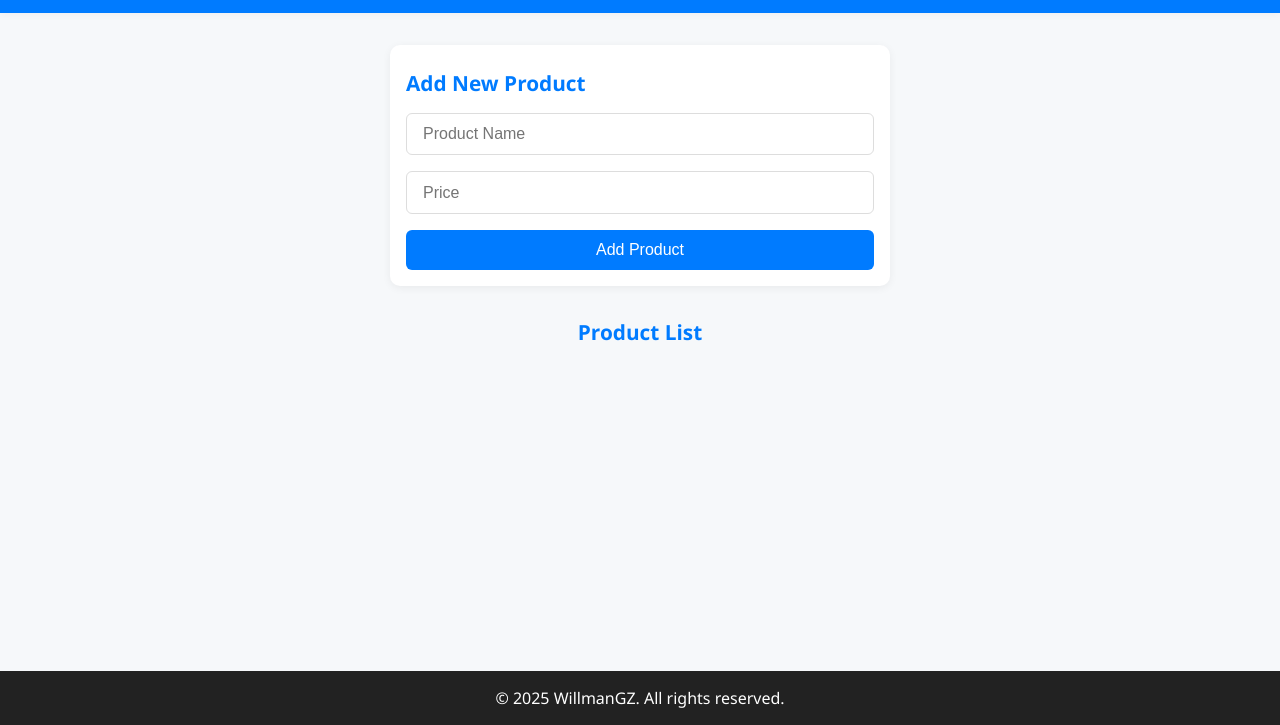
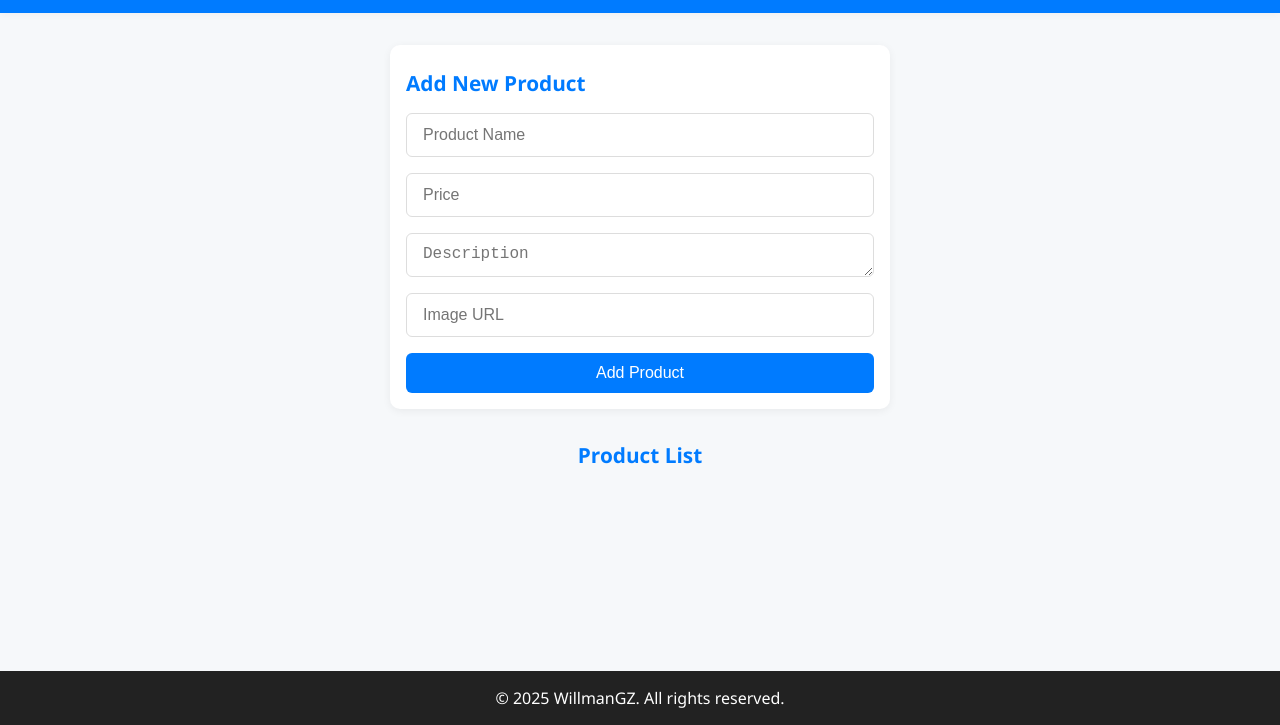
Before and after one commit to WillmanGZ/Product-CRUD, a website built with Vite: page index.html in a window 1280 px wide. Shown: the part 75-800 px from the top of the page. Built offline with nearby package versions, Linux system fonts and the light colour scheme.

Commit message:
Feat: Enhance product form with description and image URL fields; update styles for better usability

```diff
--- a/index.html
+++ b/index.html
@@ -35,8 +35,31 @@
       <section id="product-form">
         <h2>Add New Product</h2>
         <form id="add-product-form">
-          <input type="text" id="product-name" placeholder="Product Name" required />
-          <input type="number" id="product-price" placeholder="Price" required />
+          <input
+            type="text"
+            id="product-name"
+            placeholder="Product Name"
+            required
+          />
+          <input
+            type="number"
+            id="product-price"
+            placeholder="Price"
+            required
+          />
+          <textarea
+            name="description"
+            id="product-description"
+            placeholder="Description"
+            rows="1"
+            required
+          ></textarea>
+          <input
+            type="text"
+            id="product-image"
+            placeholder="Image URL"
+            required
+          />
           <button type="submit">Add Product</button>
         </form>
       </section>
--- a/src/css/styles.css
+++ b/src/css/styles.css
@@ -53,15 +53,20 @@ main {
   flex-direction: column;
   gap: 1rem;
 }
-#add-product-form input {
+#add-product-form input,
+#add-product-form textarea {
   padding: 0.7rem 1rem;
   border: 1px solid #ddd;
   border-radius: 6px;
   font-size: 1rem;
   outline: none;
   transition: border 0.2s;
+  resize: vertical;
+  min-height: 44px;
+  max-height: 180px;
 }
-#add-product-form input:focus {
+#add-product-form input:focus,
+#add-product-form textarea:focus {
   border: 1.5px solid #007bff;
 }
 #add-product-form button {
```
